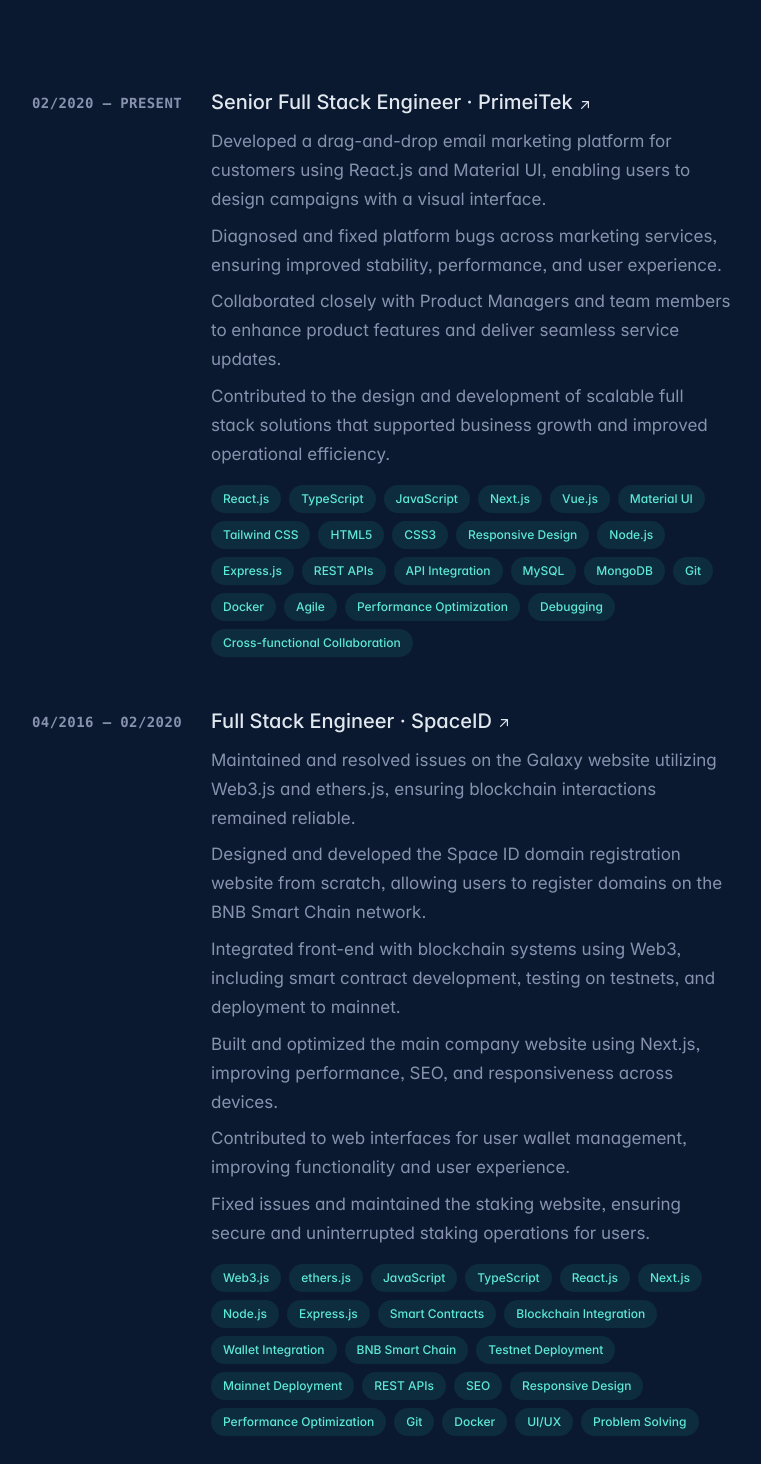
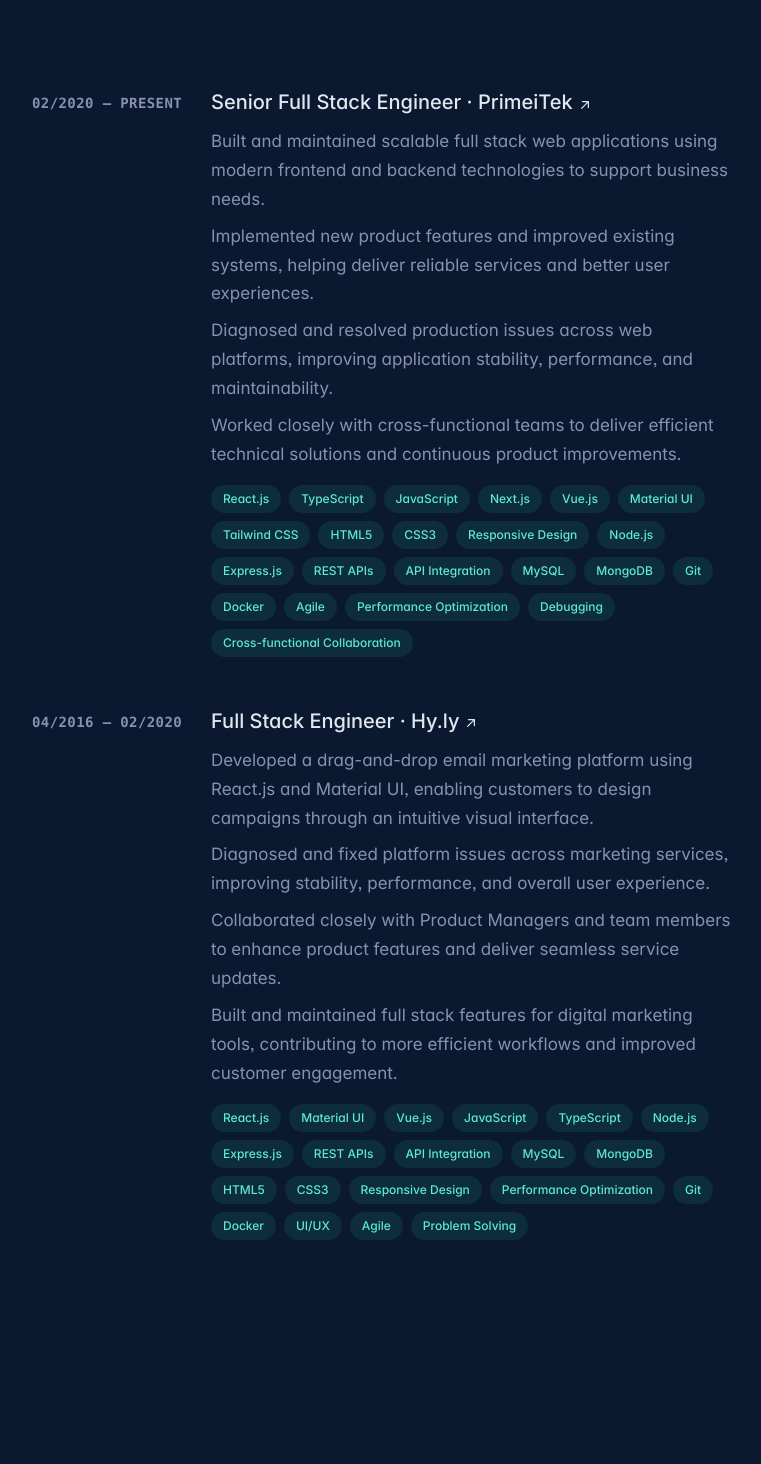
Before and after one commit to keithjackson1031/keithjackson1031, a Next.js app: page / in a window 1280 px wide. Shown: the part 806-2270 px from the top of the page, without its empty margins (416-1177 px from the left). Built offline with nearby package versions, Linux system fonts and the light colour scheme; a web font is replaced by a local one.

Commit message:
Updated the experience

```diff
--- a/components/Experience.tsx
+++ b/components/Experience.tsx
@@ -7,10 +7,10 @@
       position: 'Senior Full Stack Engineer',
       period: '02/2020 — Present',
       responsibilities: [
-        'Developed a drag-and-drop email marketing platform for customers using React.js and Material UI, enabling users to design campaigns with a visual interface.',
-        'Diagnosed and fixed platform bugs across marketing services, ensuring improved stability, performance, and user experience.',
-        'Collaborated closely with Product Managers and team members to enhance product features and deliver seamless service updates.',
-        'Contributed to the design and development of scalable full stack solutions that supported business growth and improved operational efficiency.'
+        'Built and maintained scalable full stack web applications using modern frontend and backend technologies to support business needs.',
+        'Implemented new product features and improved existing systems, helping deliver reliable services and better user experiences.',
+        'Diagnosed and resolved production issues across web platforms, improving application stability, performance, and maintainability.',
+        'Worked closely with cross-functional teams to deliver efficient technical solutions and continuous product improvements.'
       ],
       technologies: [
         'React.js',
@@ -39,42 +39,38 @@
       url: 'https://primeitek.com/'
     },
     {
-      company: 'SpaceID',
+      company: 'Hy.ly',
       position: 'Full Stack Engineer',
       period: '04/2016 — 02/2020',
       responsibilities: [
-        'Maintained and resolved issues on the Galaxy website utilizing Web3.js and ethers.js, ensuring blockchain interactions remained reliable.',
-        'Designed and developed the Space ID domain registration website from scratch, allowing users to register domains on the BNB Smart Chain network.',
-        'Integrated front-end with blockchain systems using Web3, including smart contract development, testing on testnets, and deployment to mainnet.',
-        'Built and optimized the main company website using Next.js, improving performance, SEO, and responsiveness across devices.',
-        'Contributed to web interfaces for user wallet management, improving functionality and user experience.',
-        'Fixed issues and maintained the staking website, ensuring secure and uninterrupted staking operations for users.'
+        'Developed a drag-and-drop email marketing platform using React.js and Material UI, enabling customers to design campaigns through an intuitive visual interface.',
+        'Diagnosed and fixed platform issues across marketing services, improving stability, performance, and overall user experience.',
+        'Collaborated closely with Product Managers and team members to enhance product features and deliver seamless service updates.',
+        'Built and maintained full stack features for digital marketing tools, contributing to more efficient workflows and improved customer engagement.'
       ],
       technologies: [
-        'Web3.js',
-        'ethers.js',
+        'React.js',
+        'Material UI',
+        'Vue.js',
         'JavaScript',
         'TypeScript',
-        'React.js',
-        'Next.js',
         'Node.js',
         'Express.js',
-        'Smart Contracts',
-        'Blockchain Integration',
-        'Wallet Integration',
-        'BNB Smart Chain',
-        'Testnet Deployment',
-        'Mainnet Deployment',
         'REST APIs',
-        'SEO',
+        'API Integration',
+        'MySQL',
+        'MongoDB',
+        'HTML5',
+        'CSS3',
         'Responsive Design',
         'Performance Optimization',
         'Git',
         'Docker',
         'UI/UX',
+        'Agile',
         'Problem Solving'
       ],
-      url: 'https://space.id'
+      url: 'https://www.hy.ly/'
     },
   ];
 
```
